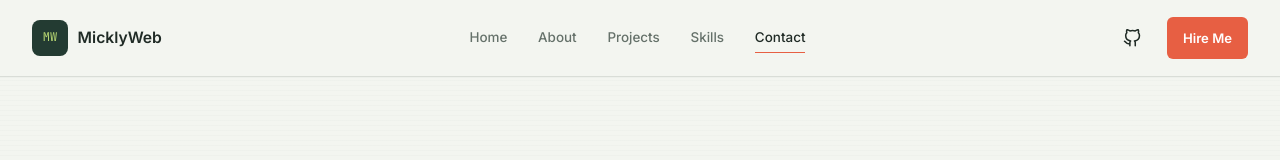
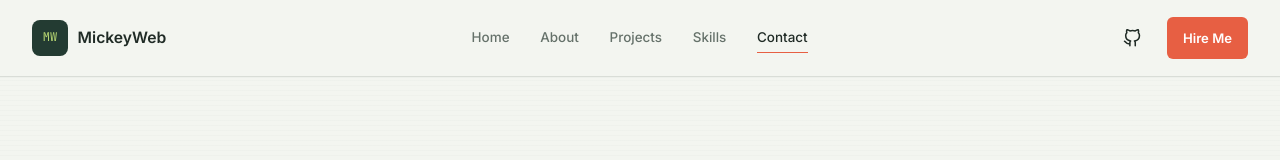
Before and after one commit to mickeyweb1/Micklyweb1-portfolio, a React (Vite) app in the folder portfolio/: page /contact in a window 1280 px wide. Shown: the top 160 px of the page. Built offline with nearby package versions, Linux system fonts and the light colour scheme.

Commit message:
Update Navbar.jsx

```diff
--- a/portfolio/src/components/Navbar/Navbar.jsx
+++ b/portfolio/src/components/Navbar/Navbar.jsx
@@ -25,7 +25,7 @@ export default function Navbar() {
         {/* Logo */}
         <NavLink to="/" className="navbar__logo" onClick={closeMenu}>
           <span className="navbar__logo-mark">MW</span>
-          <span className="navbar__logo-name">MicklyWeb</span>
+          <span className="navbar__logo-name">MickeyWeb</span>
         </NavLink>
 
         {/* Desktop Navigation */}
```
